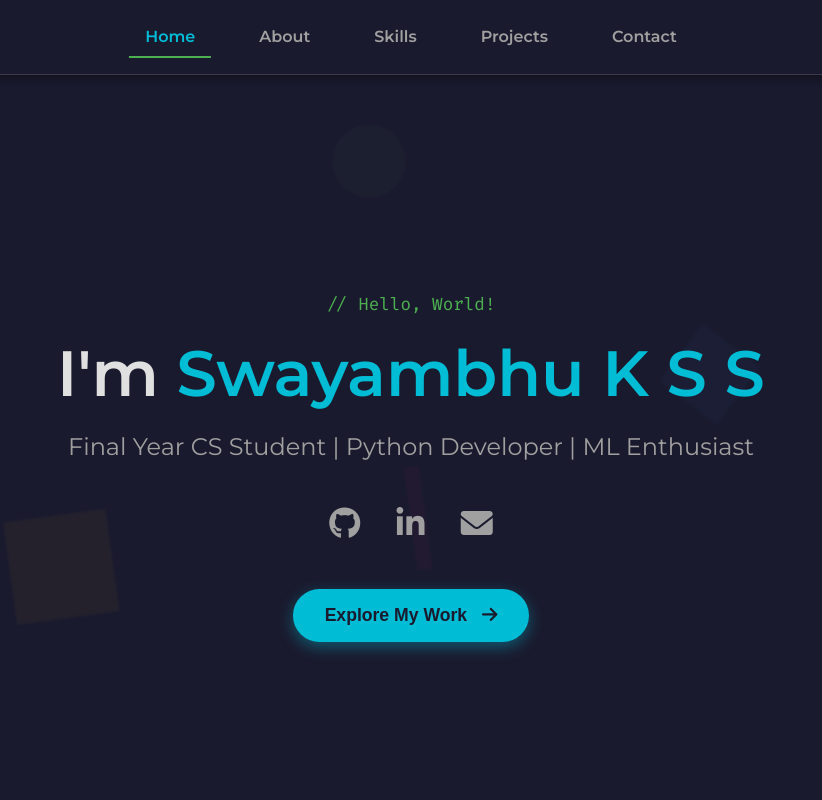
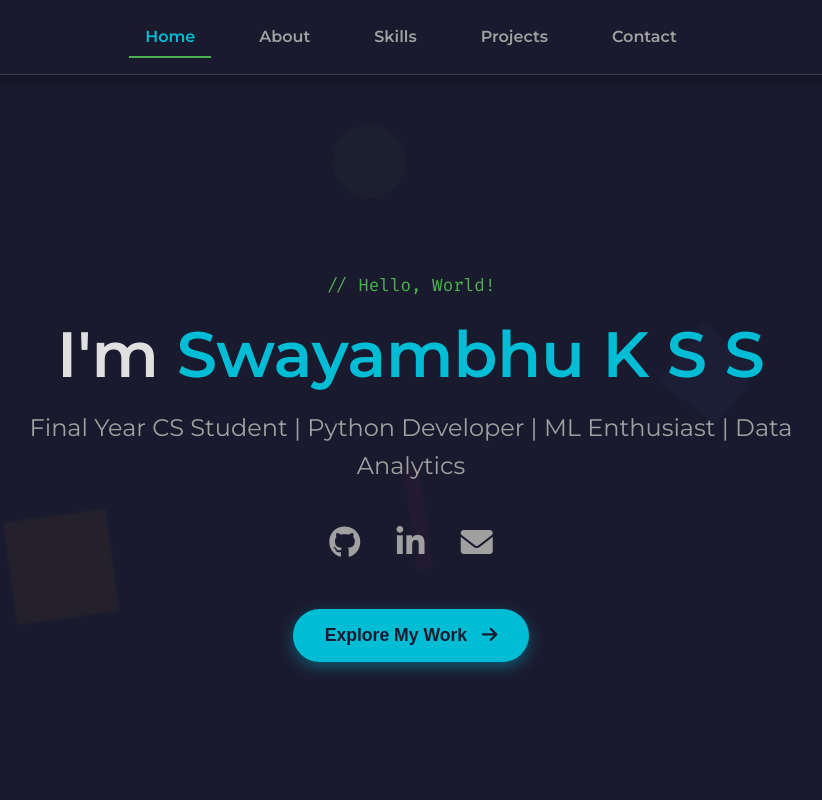
Before and after one commit to Bunny1704b/Portfolio, a plain HTML site: page index.html in a window 1280 px wide. Shown: the top 800 px of the page, without its empty margins (229-1051 px from the left). Drawn offline with Linux system fonts and the light colour scheme.

Commit message:
index.html

```diff
--- a/index.html
+++ b/index.html
@@ -32,7 +32,7 @@
             <div class="hero-content">
                 <p class="greeting">// Hello, World!</p>
                 <h1>I'm <span>Swayambhu K S S</span></h1>
-                <p class="tagline">Final Year CS Student | Python Developer | ML Enthusiast</p>
+                <p class="tagline">Final Year CS Student | Python Developer | ML Enthusiast | Data Analytics</p>
                 <div class="social-links">
                     <a href="https://github.com/Bunny1704b" target="_blank" aria-label="GitHub"><i class="fab fa-github"></i></a>
                     <a href="https://linkedin.com/in/swayambhukss" target="_blank" aria-label="LinkedIn"><i class="fab fa-linkedin-in"></i></a>
```
